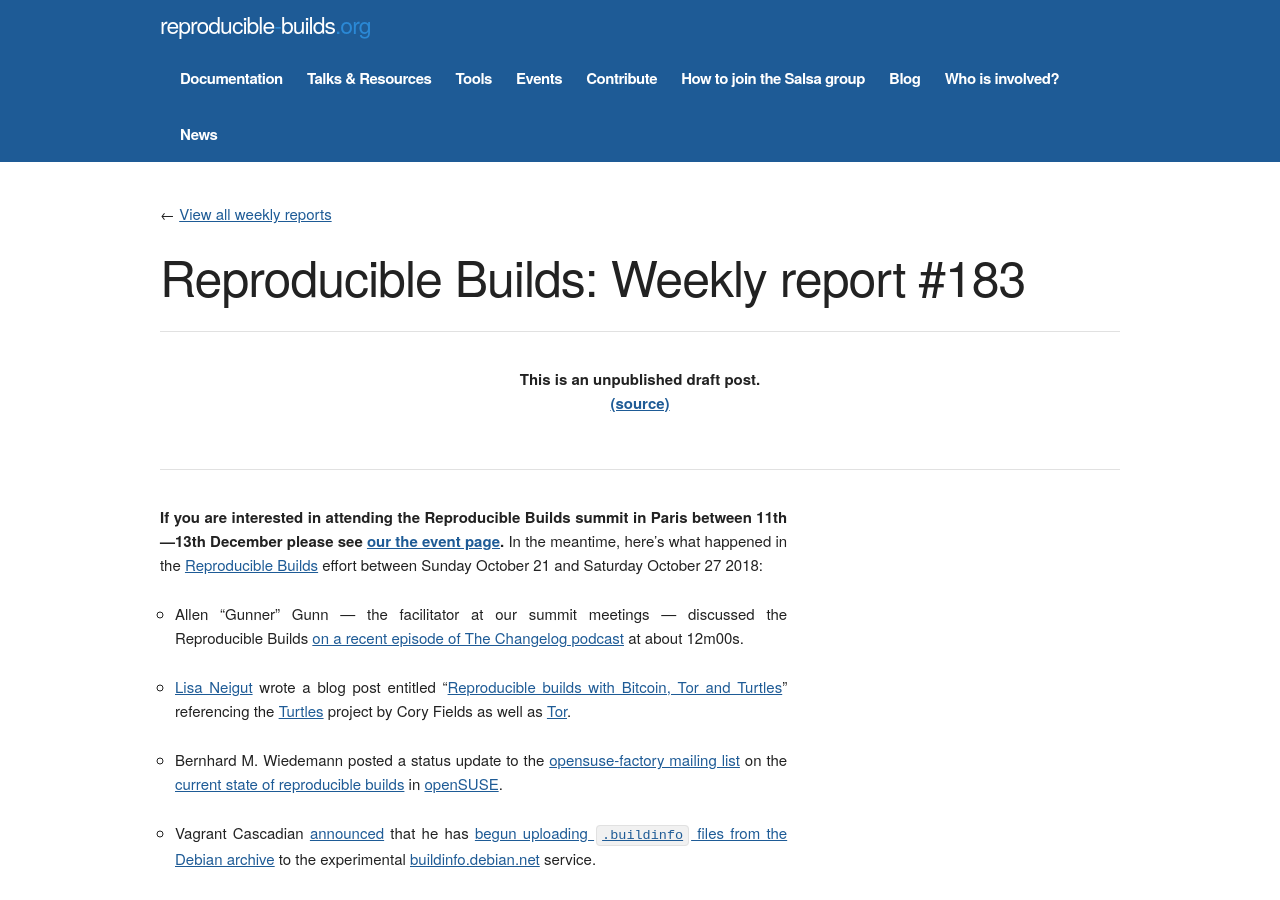
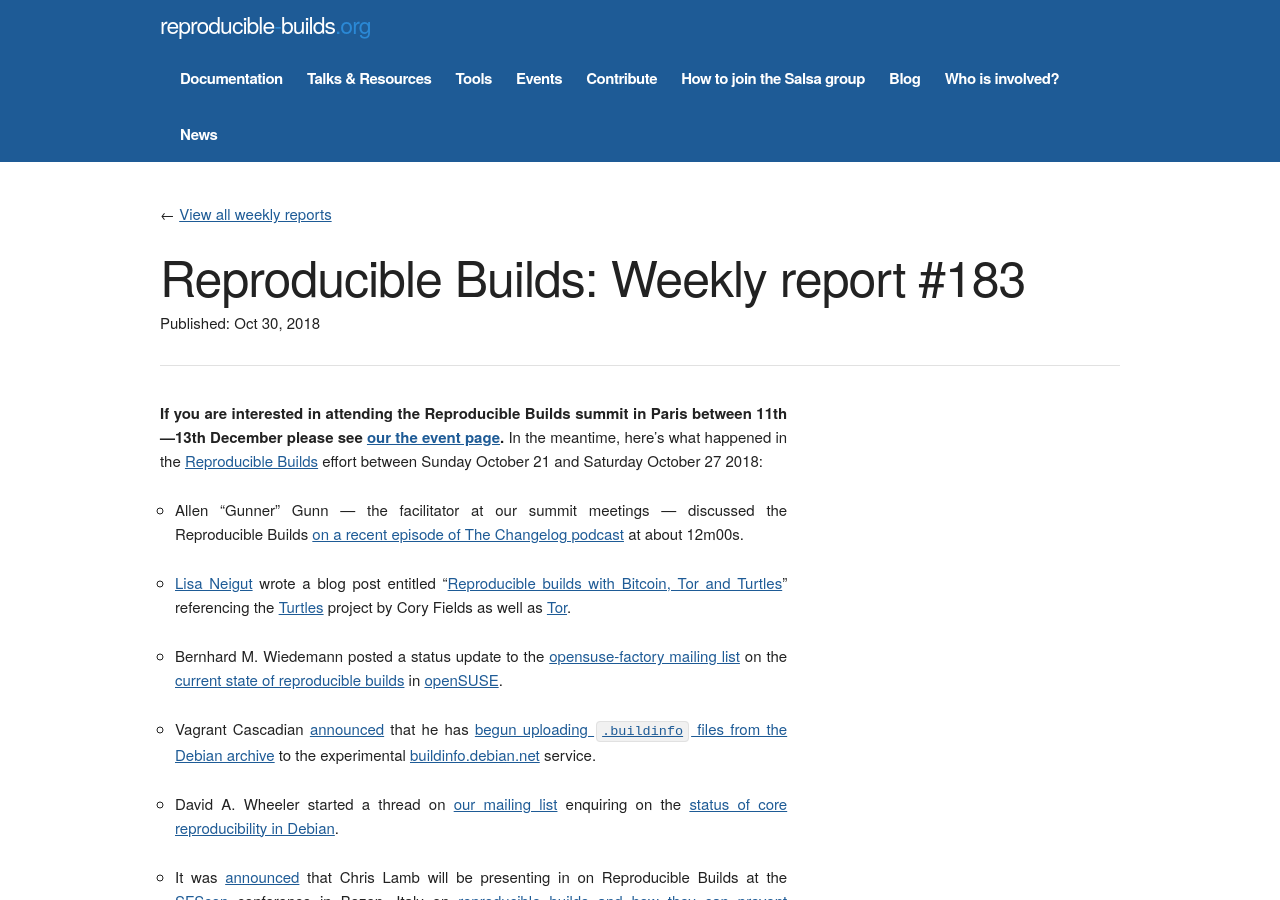
Before and after one commit to prototypefund/reproducible-website, a Jekyll site: the page built from _blog/posts/183.md, in a window 1280 px wide and 900 px high. Built offline with Jekyll 4.4.1, drawn with Linux system fonts in a browser that asks for light colours; some web fonts are replaced.

Commit message:
published as https://reproducible-builds.org/blog/posts/183/

```diff
--- a/_blog/posts/183.md
+++ b/_blog/posts/183.md
@@ -1,6 +1,7 @@
 ---
 layout: blog
 week: 183
+published: 2018-10-30 12:50:17
 ---
 
 **If you are interested in attending the Reproducible Builds summit in Paris between 11th—13th December please see [our the event page](https://reproducible-builds.org/events/paris2018/).** In the meantime, here's what happened in the [Reproducible Builds](https://reproducible-builds.org) effort between Sunday October 21 and Saturday October 27 2018:
```
